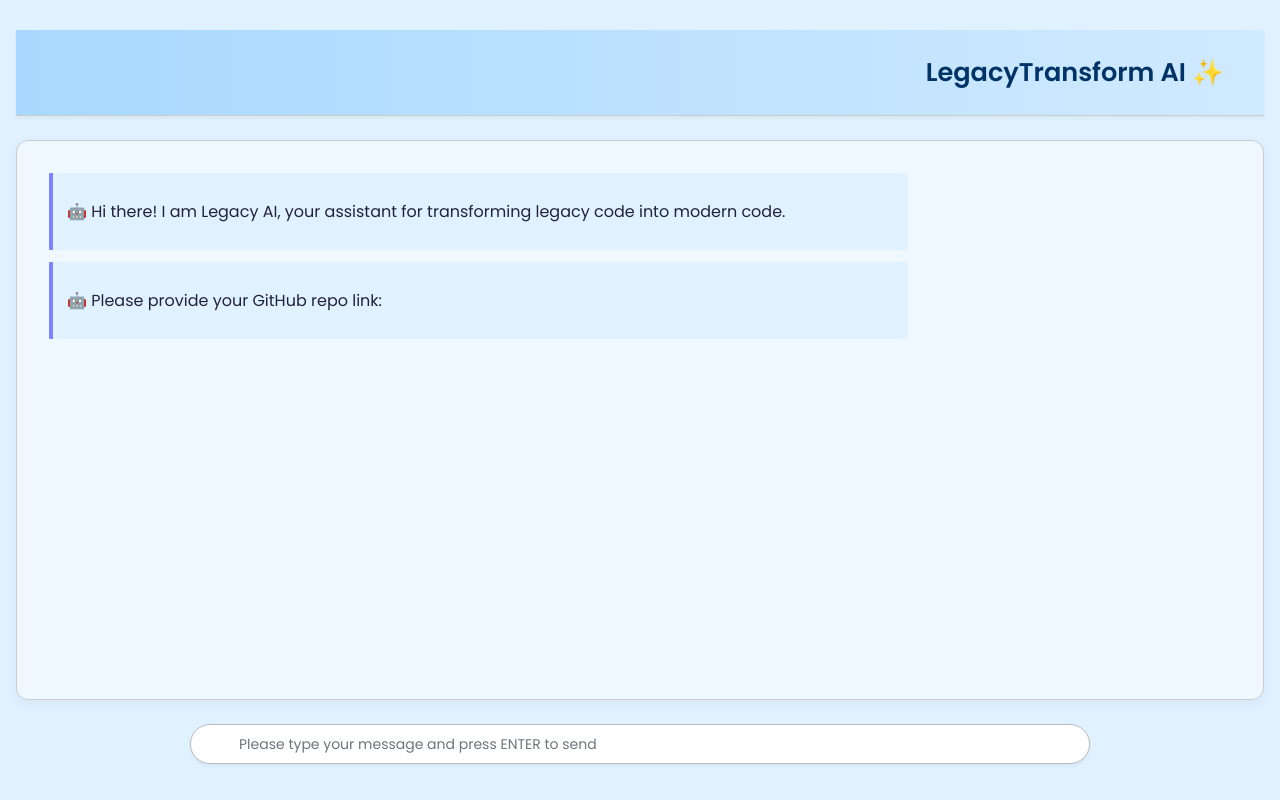
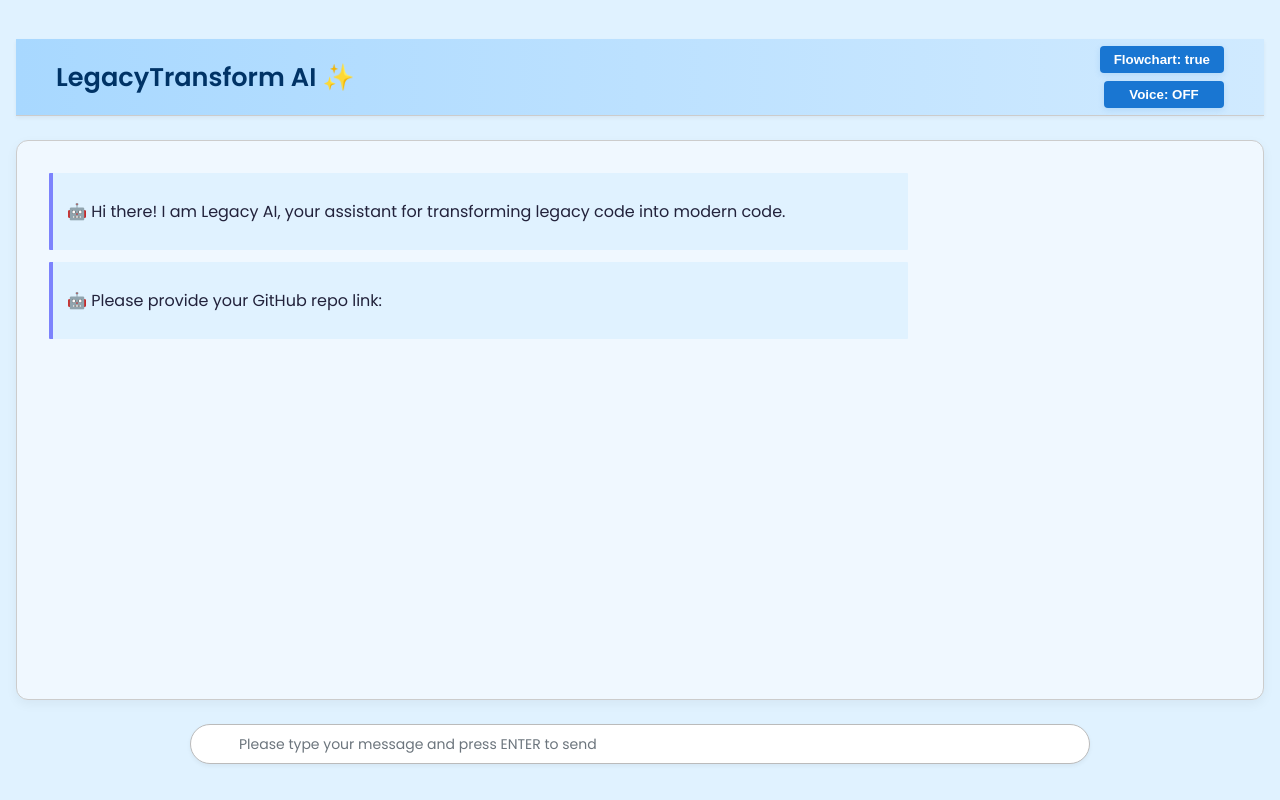
Before and after one commit to janmejoy2/Agentic-Ai-Frontend, a React (Create React App) app: page / in a window 1280 px wide. Built offline with nearby package versions, Linux system fonts and the light colour scheme.

Commit message:
fix: added voice and flowchart toggle

```diff
--- a/src/Components/Input.js
+++ b/src/Components/Input.js
@@ -17,7 +17,8 @@
   const lastSpokenIndex = useRef(-1);
   const ttsQueue = useRef([]);
   const isSpeaking = useRef(false);
-  const [ttsEnabled, setTtsEnabled] = useState(true);
+  const [ttsEnabled, setTtsEnabled] = useState(false); // Voice: OFF initially
+  const [flowchartEnabled, setFlowchartEnabled] = useState(true); // Flowchart: true initially
   const lastMessageRef = useRef(null);
   const [popup, setPopup] = useState({ show: false, message: '' });
 
@@ -41,16 +42,20 @@
       if (lastMessageRef.current && lastMessageRef.current.offsetHeight > 0) {
         for (let i = lastSpokenIndex.current + 1; i < messages.length; i++) {
           const msg = messages[i];
-          if (msg.sender === 'bot' && ttsEnabled && i < 2) {
+          // Voice logic: play TTS only when ttsEnabled is false (Voice: OFF)
+          if (msg.sender === 'bot' && !ttsEnabled && i < 2) {
             const textToSpeak = extractText(msg);
             if (textToSpeak) {
               ttsQueue.current.push(textToSpeak);
             }
             lastSpokenIndex.current = i;
-            if (i === 1) setTtsEnabled(false);
+            if (i === 1) setTtsEnabled(true); // Switch to ON after first two
           }
         }
-        processQueue(ttsQueue, isSpeaking, ttsEnabled);
+        // Only process TTS if ttsEnabled is false (Voice: OFF)
+        if (!ttsEnabled) {
+          processQueue(ttsQueue, isSpeaking, !ttsEnabled);
+        }
       } else {
         // If not rendered yet, try again after a short delay
         setTimeout(checkAndStartTTS, 100);
@@ -171,10 +176,12 @@
         speakTTS('Generating Summary');
       }, 1000);
       try {
+        const bodyData = { githubRepo: inputText, flowchart: flowchartEnabled };
+        console.log('Sending to summarize:', bodyData);
         const res = await fetch('http://127.0.0.1:5000/summarize', {
           method: 'POST',
           headers: { 'Content-Type': 'application/json' },
-          body: JSON.stringify({ githubRepo: inputText }),
+          body: JSON.stringify(bodyData),
         });
 
         if (res.ok) {
@@ -192,9 +199,7 @@
             },
             { text: 'Now, please provide your requirement:', sender: 'bot' }
           ]);
-                 // Check if content is rendered before speaking
           checkContentAndSpeak('Here is your summary. Now, please provide your requirement.');
-
           console.log('repo link:', inputText);
           setStep(3);
           setPopup({ show: false, message: '' });
@@ -214,16 +219,17 @@
         ...prev,
         { text: 'Thanks for providing the details. We are working on it!', sender: 'bot' }
       ]);
-             // Check if content is rendered before speaking
       checkContentAndSpeak('Thanks for providing the details. We are working on it!');
       setStep(4);
       console.log('repo link after requirement:', githubRepo); // <-- Log repo link here
 
       try {
+        const bodyData = { githubRepo, requestMessage: currentRequestMessage, flowchart: flowchartEnabled };
+        console.log('Sending to requirement:', bodyData);
         const res = await fetch(API_ENDPOINT, {
           method: 'POST',
           headers: { 'Content-Type': 'application/json' },
-          body: JSON.stringify({ githubRepo, requestMessage: currentRequestMessage }),
+          body: JSON.stringify(bodyData),
         });
 
         if (res.ok) {
@@ -247,22 +253,14 @@
                     <br />
                     <button
                       className="diagram-btn"
-            style={{ margin: '8px 8px 0 0',
-              background: '#81c784', // light green
-              color: '#fff',
-              border: 'none'
-             }}
+                      style={{ margin: '8px 8px 0 0', background: '#81c784', color: '#fff', border: 'none' }}
                       onClick={() => handleMoreRequirement('yes')}
                     >
                       Yes
                     </button>
                     <button
                       className="diagram-btn"
-            style={{ margin: '8px 0 0 0',
-               background: '#e57373', // light red
-              color: '#fff',
-              border: 'none'
-             }}
+                      style={{ margin: '8px 0 0 0', background: '#e57373', color: '#fff', border: 'none' }}
                       onClick={() => handleMoreRequirement('no')}
                     >
                       No
@@ -272,18 +270,14 @@
                 sender: 'bot'
               }
             ]);
-     // Check if content is rendered before speaking
             checkContentAndSpeak('Please find the above requested changes. Do you want me to help with other requirements?');
-
-  // Force scroll to bottom after MR details are displayed
             setTimeout(() => {
               if (lastMessageRef.current) {
                 lastMessageRef.current.scrollIntoView({ behavior: 'smooth' });
               }
             }, 100);
           }, 3000);
-      }
-      else {
+        } else {
           setMessages((prev) => [
             ...prev,
             { text: 'There was an error processing your request. Please try again.', sender: 'bot' }
@@ -307,9 +301,60 @@
 
   return (
     <div className="agentic-container">
-      <nav className="navbar">
-        <div className="nav-links"></div>
-        <h2 className="title">LegacyTransform AI ✨</h2>
+      <nav className="navbar" style={{ display: 'flex', justifyContent: 'space-between', alignItems: 'center', height: '72px' }}>
+        <h2 className="title" style={{ margin: 0 }}>LegacyTransform AI ✨</h2>
+        <div className="nav-links" style={{ display: 'flex', flexDirection: 'column', alignItems: 'flex-end', gap: '8px' }}>
+          <button
+            className="flowchart-toggle-btn"
+            style={{
+              minWidth: '120px',
+              marginLeft: '16px',
+              background: flowchartEnabled ? '#1976d2' : '#bdbdbd',
+              color: '#fff',
+              border: 'none',
+              borderRadius: '4px',
+              padding: '6px 14px',
+              cursor: 'pointer',
+              fontWeight: 'bold',
+              boxShadow: flowchartEnabled ? '0 2px 6px rgba(25, 118, 210, 0.15)' : 'none',
+              transition: 'background 0.3s'
+            }}
+            onClick={() => {
+              setFlowchartEnabled((prev) => !prev);
+              setPopup({ show: true, message: flowchartEnabled ? 'Flowchart: false' : 'Flowchart: true' });
+              setTimeout(() => setPopup({ show: false, message: '' }), 1500);
+            }}
+          >
+            Flowchart: {flowchartEnabled ? 'true' : 'false'}
+          </button>
+          <button
+            className="voice-toggle-btn"
+            style={{
+              minWidth: '120px',
+              marginLeft: '16px',
+              background: ttsEnabled ? '#1976d2' : '#bdbdbd', // Blue when muted, grey when ON
+              color: '#fff',
+              border: 'none',
+              borderRadius: '4px',
+              padding: '6px 14px',
+              cursor: 'pointer',
+              fontWeight: 'bold',
+              boxShadow: ttsEnabled ? '0 2px 6px rgba(25, 118, 210, 0.15)' : 'none',
+              transition: 'background 0.3s'
+            }}
+            onClick={() => {
+              // Toggle ttsEnabled: false = voice ON, true = mute
+              if (!ttsEnabled && window.speechSynthesis) {
+                window.speechSynthesis.cancel();
+              }
+              setTtsEnabled((prev) => !prev);
+              setPopup({ show: true, message: ttsEnabled ? 'Voice: ON (audio playing)' : 'Voice: OFF (muted)' });
+              setTimeout(() => setPopup({ show: false, message: '' }), 1500);
+            }}
+          >
+            Voice: {ttsEnabled ? 'OFF' : 'ON'}
+          </button>
+        </div>
       </nav>
     <StatusPopup message={popup.message} show={popup.show} />
       <ChatBox messages={messages} lastMessageRef={lastMessageRef} />
--- a/src/Components/Summarydigarm.js
+++ b/src/Components/Summarydigarm.js
@@ -8,6 +8,7 @@
     <div>
       {formatSummaryGrouped(summary)}
       <div style={{ textAlign: 'left', marginTop: '18px' }}>
+        {diagramUrl && (
           <button
             className="diagram-btn"
             style={{
@@ -23,7 +24,8 @@
           >
             {showDiagram ? 'Hide Flow Chart' : 'Show Summary Flow Chart'}
           </button>
-        {showDiagram && (
+        )}
+        {showDiagram && diagramUrl && (
           <div>
             <img
               src={diagramUrl}
```
Also changed, not shown: src/Components/VoiceToggle.js (added, +39 -0 lines). Lines whose indentation alone changed are shown as unchanged.
